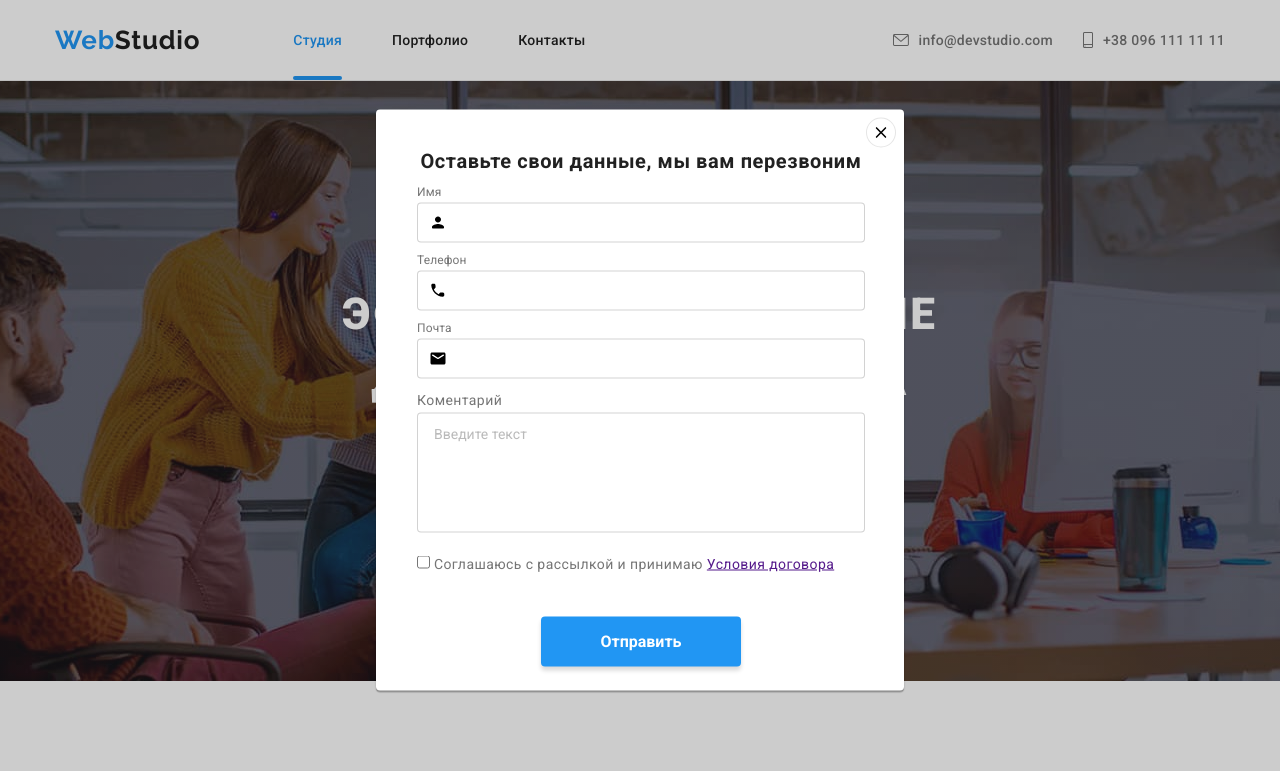
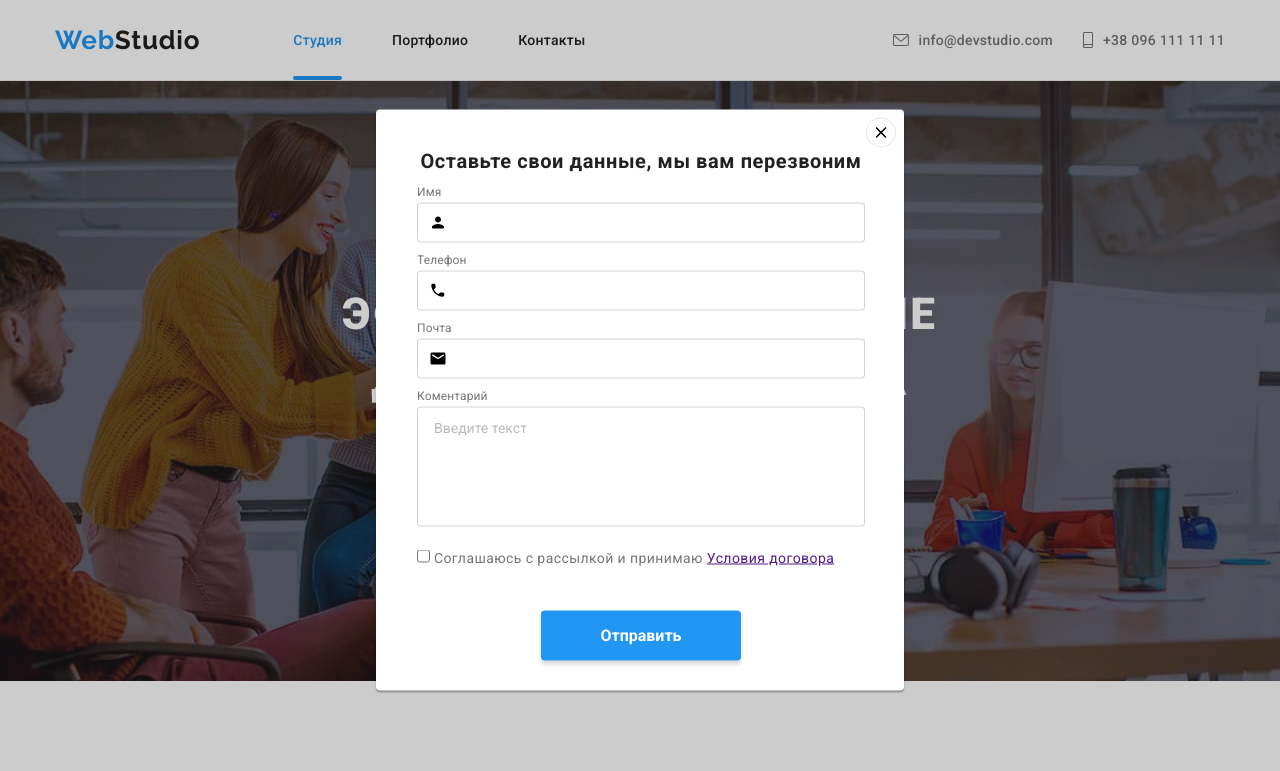
Before and after one commit to OleksiiWhite/goit-markup-hw-06, a plain HTML site: page index.html in a window 1280 px wide. Both pictures are taken after a click on the button "Заказать услугу". Shown: the top 771 px of the page. Drawn offline with nearby package versions, Linux system fonts and the light colour scheme.

```diff
--- a/css/styles.css
+++ b/css/styles.css
@@ -455,7 +455,6 @@ textarea {
   position: relative;
 
   margin-bottom: 10px;
-  outline: none;
 }
 
 .form-field.textarea {
@@ -518,10 +517,6 @@ textarea {
 .form-field:focus-within > .icon-form {
   fill: var(--accent-color);
 }
-
-/* .form-field.input:checked input {
-  cursor: none;
-} */
 
 .comment {
   width: 448px;
--- a/index.html
+++ b/index.html
@@ -114,7 +114,7 @@
             </label>
 
             <label class="form-field textarea"
-              >Коментарий
+              ><span>Коментарий</span>
               <textarea
                 class="comment"
                 name="comment"
```
